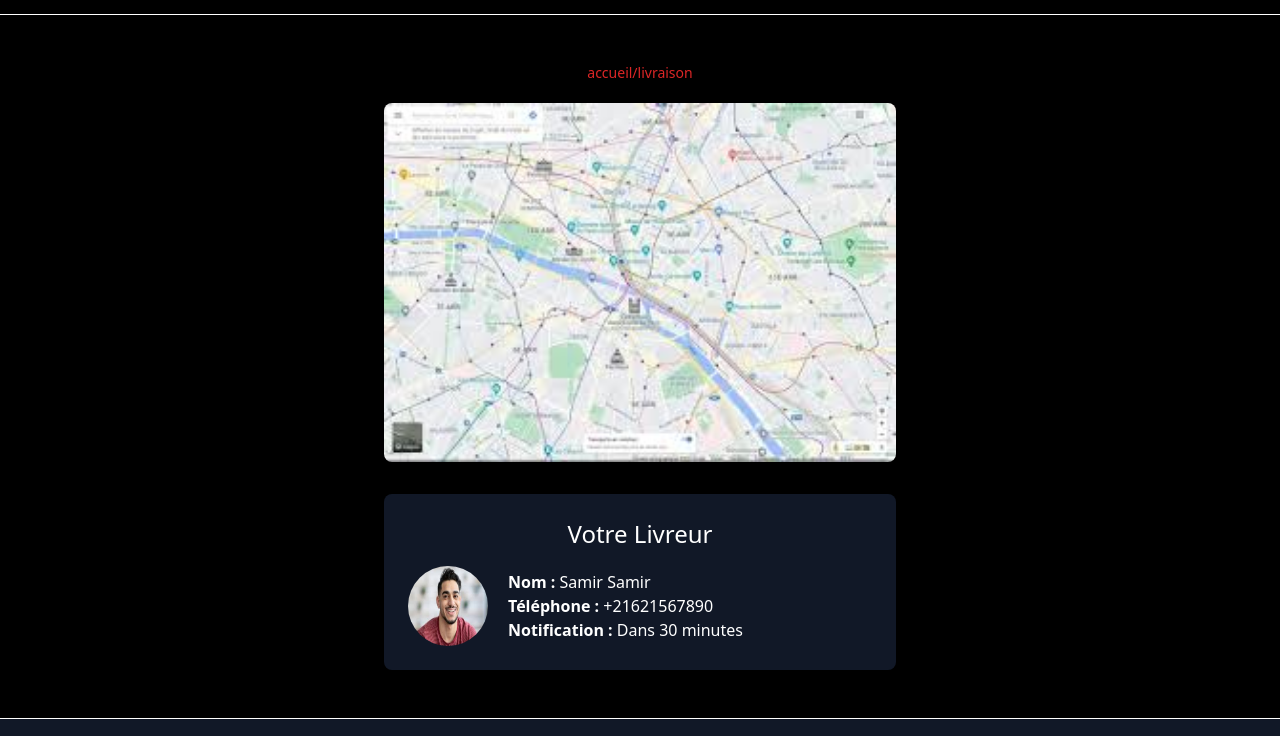
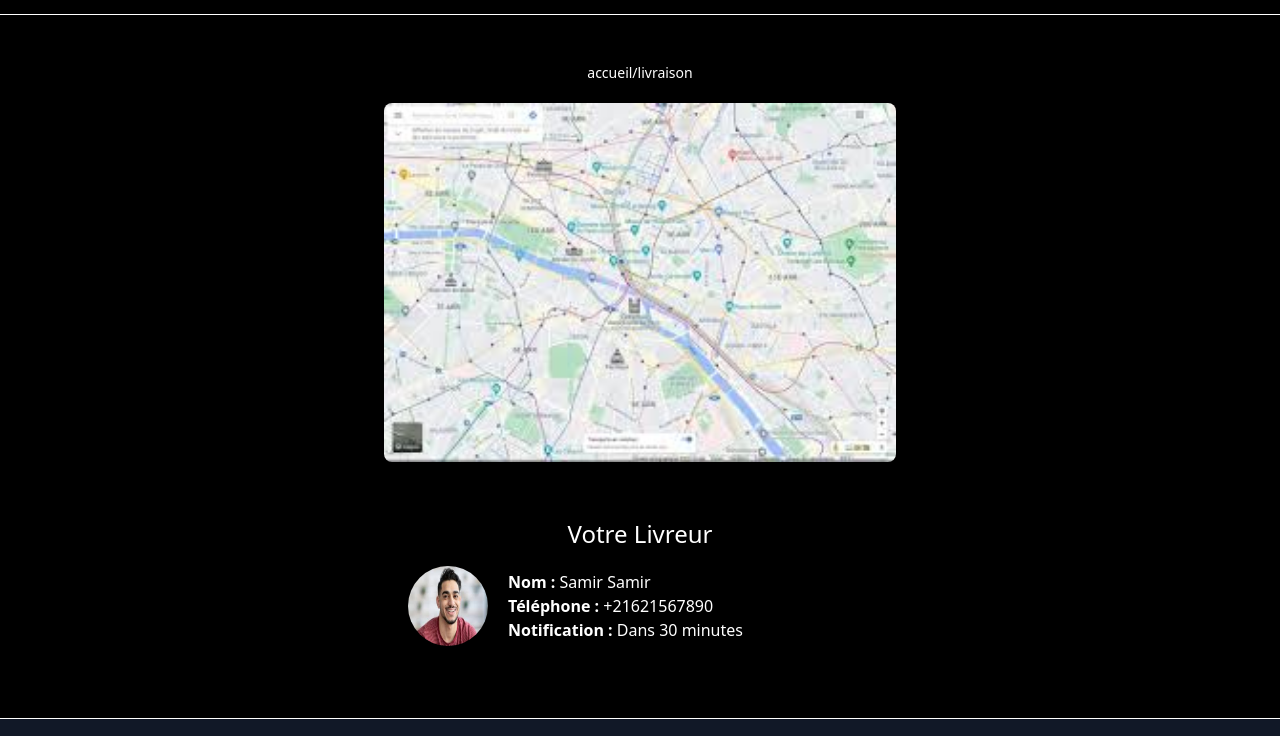
Before and after one commit to Nouunouu/IntegrationAvecTailwind, a website: page livraison.html in a window 1280 px wide. Shown: the part 66-802 px from the top of the page. Drawn offline with nearby package versions, Linux system fonts and the light colour scheme.

Commit message:
commitv2

```diff
--- a/livraison.html
+++ b/livraison.html
@@ -21,11 +21,11 @@
 
     <!-- Page Livraison -->
     <section class="text-center py-12">
-        <p class="text-red-600 text-sm mb-5">accueil/livraison</p>
+        <p class="text-orange-color text-sm mb-5">accueil/livraison</p>
         <div class="flex justify-center mb-8">
             <img src="./images/map.jpg" alt="Carte de livraison" class="w-full max-w-lg rounded-lg">
         </div>
-        <div class="bg-gray-900 p-6 rounded-lg max-w-lg mx-auto">
+        <div class="bg-back-900 p-6 rounded-lg max-w-lg mx-auto">
             <h2 class="text-2xl mb-4">Votre Livreur</h2>
             <div class="flex items-center gap-5">
                 <img src="./images/Livreur.jpg" alt="Photo du livreur" class="w-20 h-20 rounded-full">
```
Also changed, not shown: product.html (+1 -1 lines), public/Footer.html (+1 -1 lines), public/index.html (+1 -1 lines).
